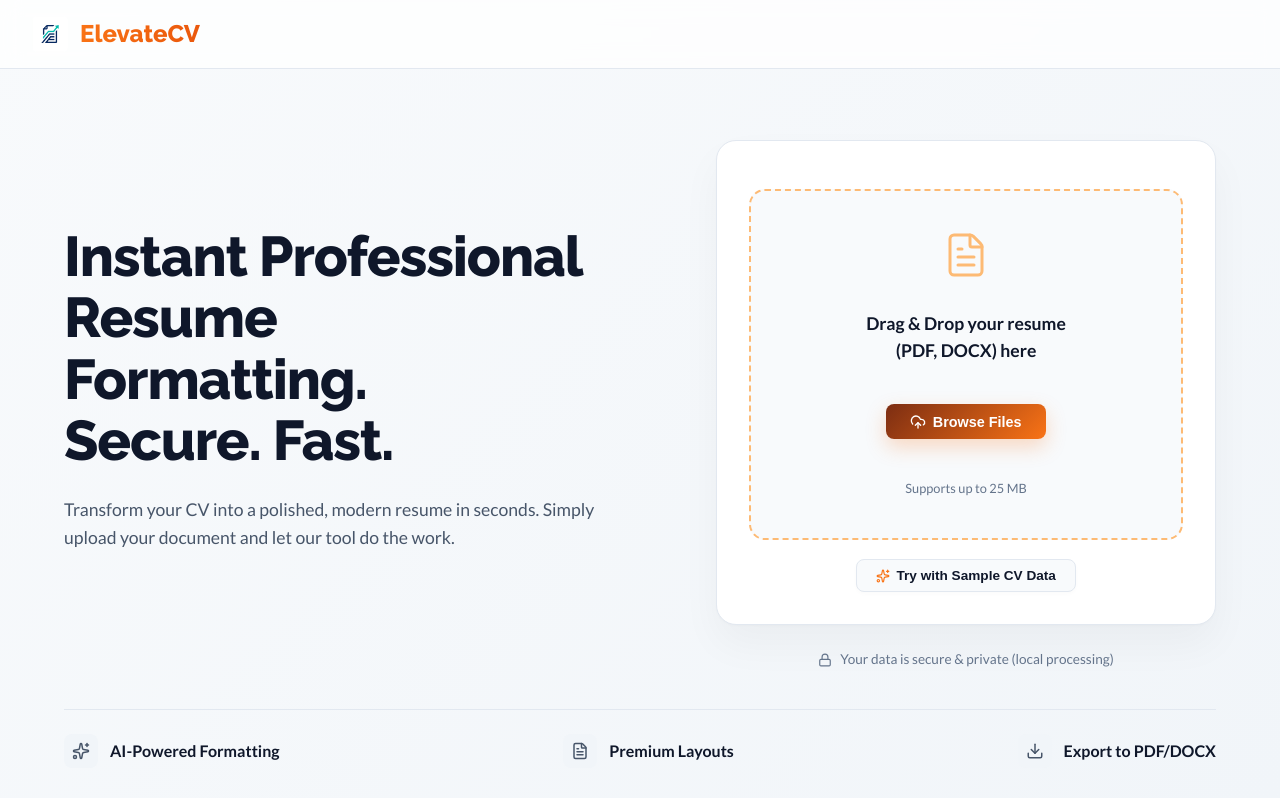
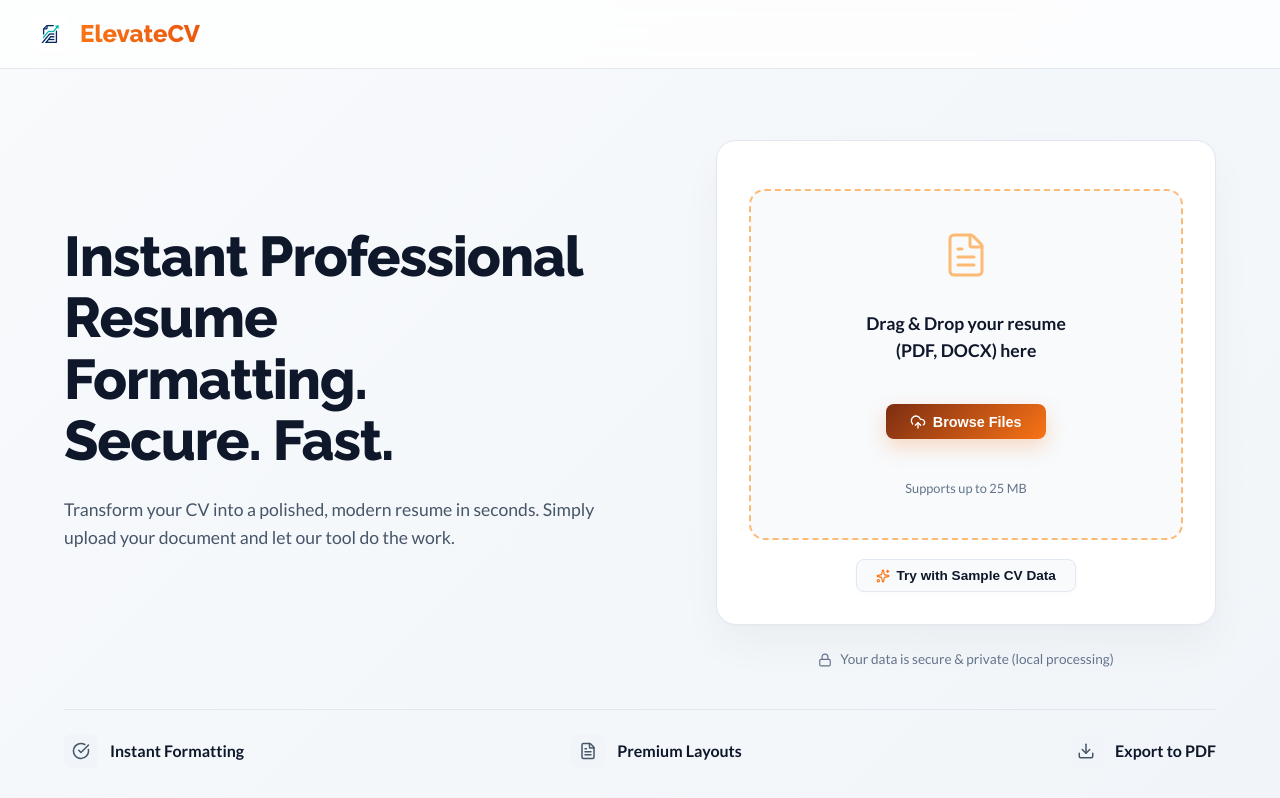
Before and after one commit to sbiham/local-cv-builder, a React (Vite) app: page / in a window 1280 px wide. Built offline with nearby package versions, Linux system fonts and the light colour scheme.

Commit message:
chore: update landing page features text

```diff
--- a/src/App.jsx
+++ b/src/App.jsx
@@ -1005,8 +1005,8 @@ function App() {
 
           <div className="landing-features">
             <div className="feature-item">
-              <div className="feature-icon"><Sparkles size={18} /></div>
-              <span>AI-Powered Formatting</span>
+              <div className="feature-icon"><CheckCircle size={18} /></div>
+              <span>Instant Formatting</span>
             </div>
             <div className="feature-item">
               <div className="feature-icon"><FileText size={18} /></div>
@@ -1014,7 +1014,7 @@ function App() {
             </div>
             <div className="feature-item">
               <div className="feature-icon"><Download size={18} /></div>
-              <span>Export to PDF/DOCX</span>
+              <span>Export to PDF</span>
             </div>
           </div>
         </main>
```
